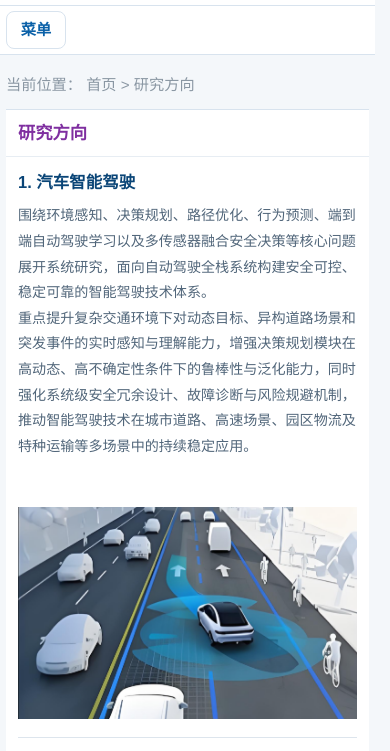
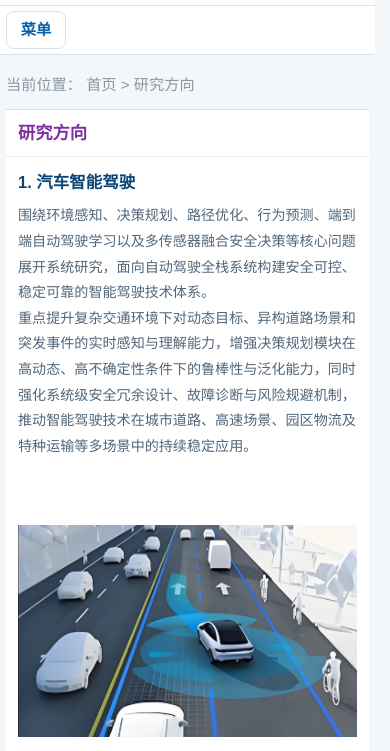
Before and after one commit to linzhihui-1023/auto-ai-lab-site, a plain HTML site: page research.html in a window 390 px wide. Shown: the part 90-841 px from the top of the page. Drawn offline with Linux system fonts and the light colour scheme.

Commit message:
加大研究方向图文间距

```diff
--- a/site.css
+++ b/site.css
@@ -407,8 +407,8 @@ button {
 }
 
 .research-figure-inline {
-  margin-top: 72px;
-  padding-top: 10px;
+  margin-top: 96px;
+  padding-top: 14px;
 }
 
 .research-visuals {
@@ -1717,8 +1717,8 @@ body[data-lang="zh"] .equipment-meta-nowrap {
   }
 
   .research-figure-inline {
-    margin-top: 42px;
-    padding-top: 6px;
+    margin-top: 58px;
+    padding-top: 8px;
   }
 
   .research-figure-image-inline.is-driving-inline,
```
